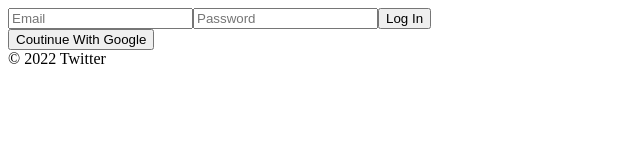
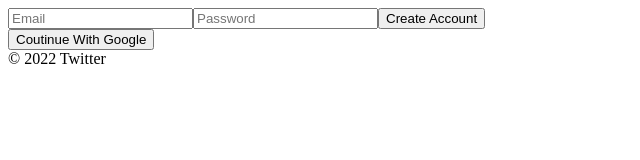
Before and after one commit to icecokel/-clone-React_Twitter, a React (Create React App) app: page /#/ in a window 1280 px wide. Shown: the top 160 px of the page, without its empty margins (0-640 px from the left). Built offline with nearby package versions, Linux system fonts and the light colour scheme; no server answers.

Commit message:
로그인 구현중

```diff
--- a/src/routes/Auth.jsx
+++ b/src/routes/Auth.jsx
@@ -1,17 +1,70 @@
-import React from "react";
+import React, { useState } from "react";
+import { authService } from "../fbUtil";
 
-const Auth = () => (
-  <div>
-    <form action="">
-      <input type="text" placeholder="Email" />
-      <input type="password" name="" id="" placeholder="Password" />
-      <input type="submit" value="Log In" />
-    </form>
+const Auth = () => {
+  const [email, setEmail] = useState("");
+  const [password, setPassword] = useState("");
+  const [newAccount, setNewAccount] = useState(true);
 
+  const onChange = (event) => {
+    const {
+      target: { name, value },
+    } = event;
+
+    if (name === "email") {
+      setEmail(value);
+    }
+    if (name === "password") {
+      setPassword(value);
+    }
+  };
+
+  const onSubmit = async (event) => {
+    event.preventDefault();
+
+    try {
+      // 게정 파라미터 형태 { email : string , password : string }
+      let data = "";
+      if (newAccount) {
+        // Create Account
+        data = await authService.createUserWithEmailAndPassword(
+          email,
+          password
+        );
+      } else {
+        // Log in
+        data = await authService.signInWithEmailAndPassword(email, password);
+      }
+      console.log(data);
+    } catch (error) {
+      console.log(error);
+    }
+  };
+  return (
     <div>
-      <button> Coutinue With Google</button>
+      <form onSubmit={onSubmit}>
+        <input
+          type="email"
+          placeholder="Email"
+          name="email"
+          value={email}
+          onChange={onChange}
+        />
+        <input
+          type="password"
+          placeholder="Password"
+          name="password"
+          value={password}
+          onChange={onChange}
+        />
+        <input type="submit" value={newAccount ? "Create Account" : "Log In"} />
+      </form>
+
+      <div>
+        <button> Coutinue With Google</button>
+      </div>
     </div>
-  </div>
-);
+  );
+};
 
 export default Auth;
```
